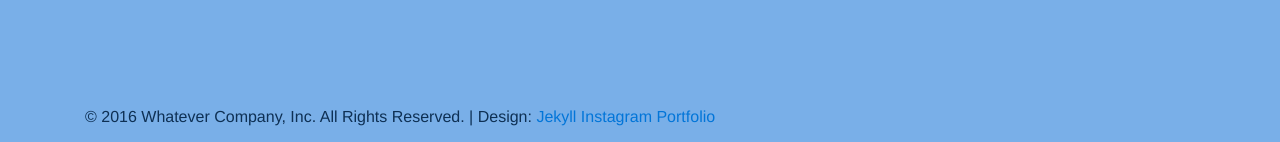
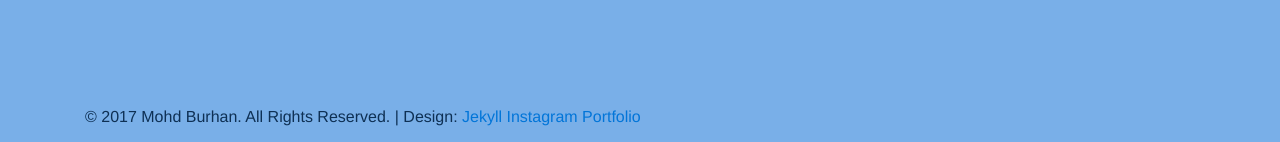
Before and after one commit to burhan3759/portfolio, a Jekyll site: the page built from index.html, in a window 1280 px wide and 900 px high, scrolled down 519 px. Shown: the part 755-897 px from the top of the window. Built offline with Jekyll 4.4.1, drawn with Linux system fonts in a browser that asks for light colours; nearby versions of some CDN libraries.

Commit message:
added a line for favicon

```diff
--- a/_config.yml
+++ b/_config.yml
@@ -1,6 +1,6 @@
 # Site settings
 # in the templates available like {{ site.myvariable }}.
-title: Clean portfolio theme for Jekyll powered by Bootstrap 4.
+title: My Portfolio and About me.
 email: your-email@domain.com
 brand: Mohamed Burhanudeen
 headline: Student for Life, Programmer and Human
@@ -8,7 +8,7 @@ description: > # this means to ignore newlines until "baseurl:"
   New Site
 baseurl: /portfolio # the subpath of your site, e.g. /blog
 url: "http://example.com" # the base hostname & protocol for your site
-copyright: 2016 Whatever Company, Inc. All Rights Reserved.
+copyright: 2017 Mohd Burhan. All Rights Reserved.
 
 # Build settings
 markdown: kramdown
--- a/_includes/head.html
+++ b/_includes/head.html
@@ -2,6 +2,7 @@
     <meta charset="utf-8">
     <meta http-equiv="X-UA-Compatible" content="IE=edge">
     <title>{{ site.brand }} - {{ site.title }}</title>
+    <link href="favicon.ico" rel="shortcut icon" type="image/x-icon">
     <meta name="viewport" content="width=device-width">
     <meta name="description" content="{{ site.description }}">
     {% if site.meta_author %}
```
Also changed, not shown: _includes/instagram.html (line endings or trailing spaces).
